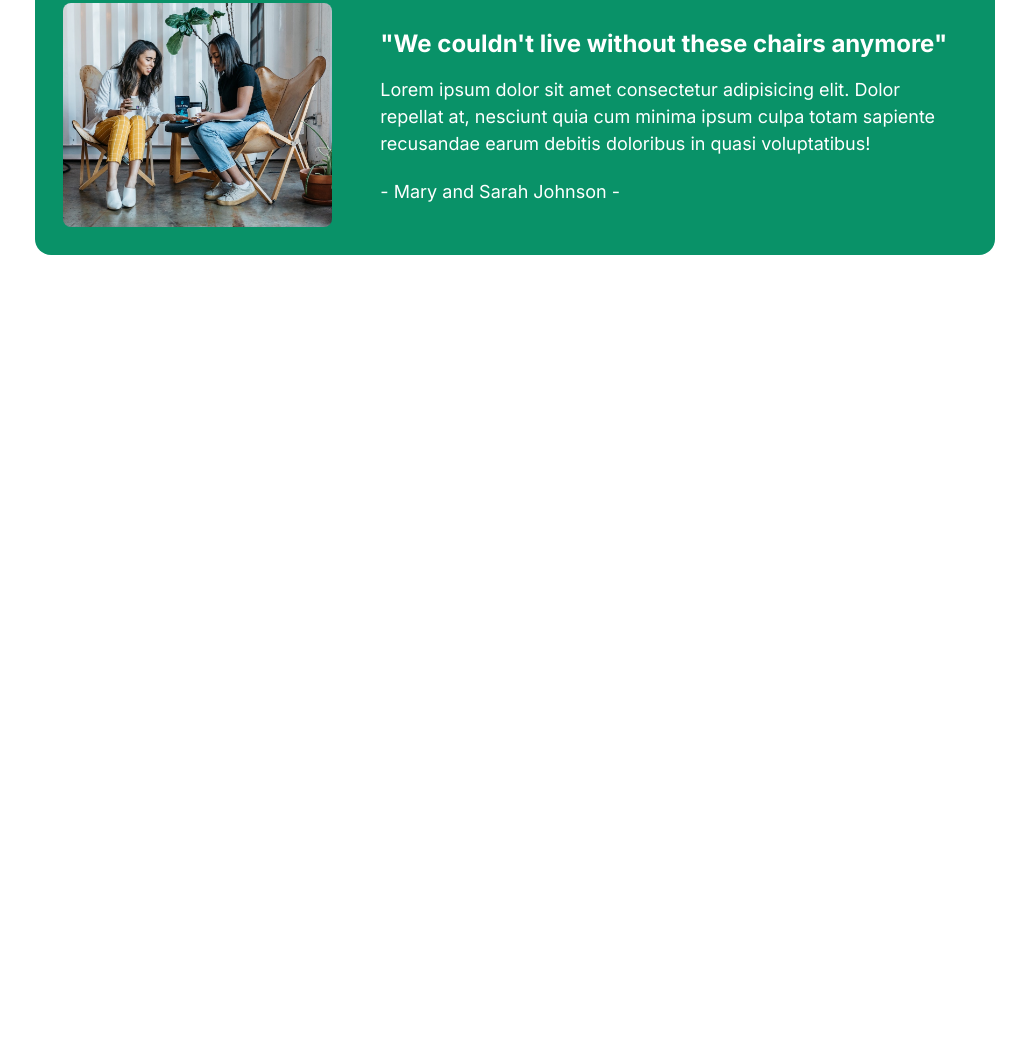
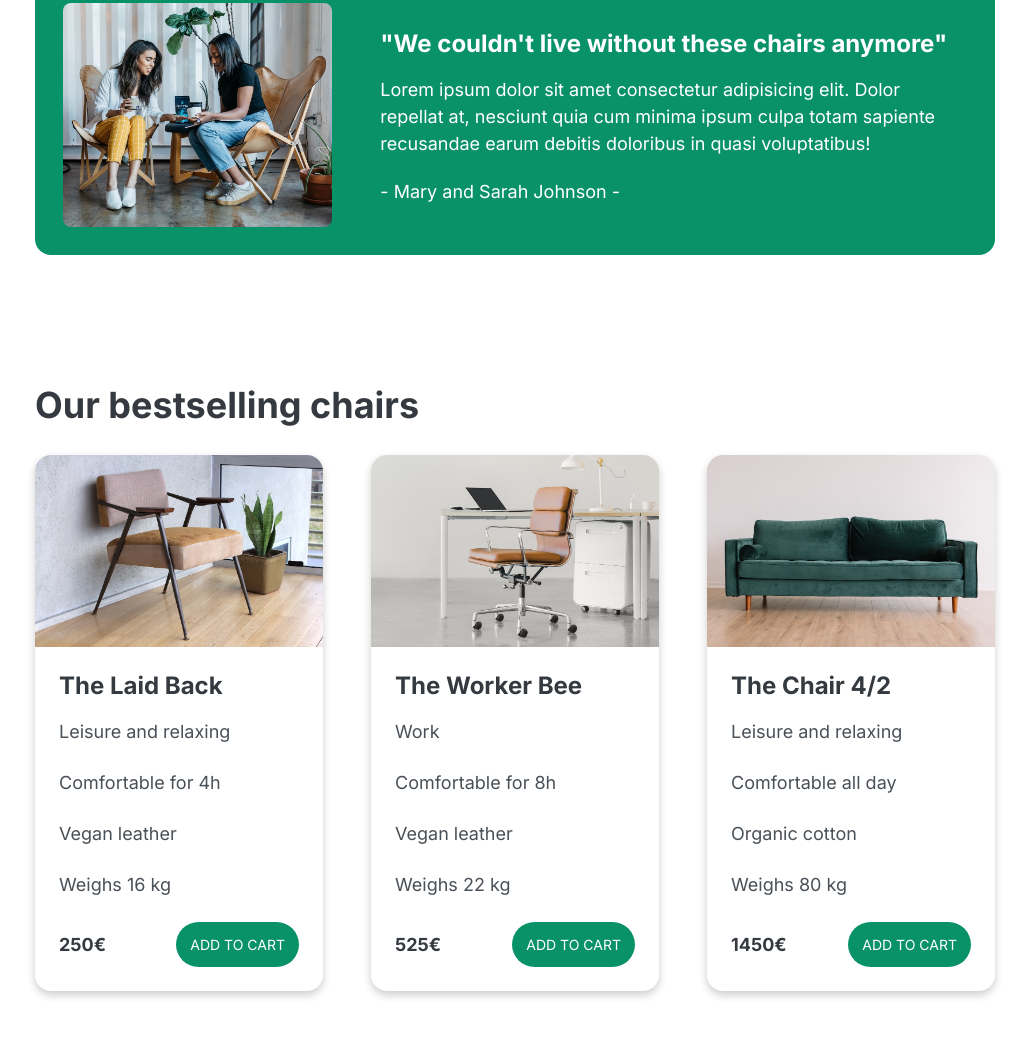
Before and after one commit to huyphamfc/sass-scss, a plain HTML site: page 01--Chair-Shop/index.html in a window 1280 px wide. Shown: the part 924-1961 px from the top of the page, without its empty margins (125-1154 px from the left). Before the commit the page ends 1243 px from the top, so only its background shows below. Drawn offline with Linux system fonts and the light colour scheme.

Commit message:
Chair Shop - build Products

```diff
--- a/01--Chair-Shop/index.html
+++ b/01--Chair-Shop/index.html
@@ -63,6 +63,60 @@
                 </div>
             </div>
         </section>
+        <!-- Products -->
+        <section class="products">
+            <h2 class="products__heading">Our bestselling chairs</h2>
+            <div class="products__items">
+                <div class="products-item">
+                    <img class="products-img" src="./img/chair-1.jpg" alt="Chair 1">
+                    <div class="products-info">
+                        <h3 class="products-heading-sub">The Laid Back</h3>
+                        <ul class="products-detail">
+                            <li class="products-describe">Leisure and relaxing</li>
+                            <li class="products-describe">Comfortable for 4h</li>
+                            <li class="products-describe">Vegan leather</li>
+                            <li class="products-describe">Weighs 16 kg</li>
+                        </ul>
+                        <div class="products-purchase">
+                            <span class="products-price">250€</span>
+                            <a class="products-btn" href="#">ADD TO CART</a>
+                        </div>
+                    </div>
+                </div>
+                <div class="products-item">
+                    <img class="products-img" src="./img/chair-2.jpg" alt="Chair 2">
+                    <div class="products-info">
+                        <h3 class="products-heading-sub">The Worker Bee</h3>
+                        <ul class="products-detail">
+                            <li class="products-describe">Work</li>
+                            <li class="products-describe">Comfortable for 8h</li>
+                            <li class="products-describe">Vegan leather</li>
+                            <li class="products-describe">Weighs 22 kg</li>
+                        </ul>
+                        <div class="products-purchase">
+                            <span class="products-price">525€</span>
+                            <a class="products-btn" href="#">ADD TO CART</a>
+                        </div>
+                    </div>
+                </div>
+                <div class="products-item">
+                    <img class="products-img" src="./img/chair-3.jpg" alt="Chair 3">
+                    <div class="products-info">
+                        <h3 class="products-heading-sub">The Chair 4/2</h3>
+                        <ul class="products-detail">
+                            <li class="products-describe">Leisure and relaxing</li>
+                            <li class="products-describe">Comfortable all day</li>
+                            <li class="products-describe">Organic cotton</li>
+                            <li class="products-describe">Weighs 80 kg</li>
+                        </ul>
+                        <div class="products-purchase">
+                            <span class="products-price">1450€</span>
+                            <a class="products-btn" href="#">ADD TO CART</a>
+                        </div>
+                    </div>
+                </div>
+            </div>
+        </section>
     </main>
 </body>
 
--- a/01--Chair-Shop/scss/abstracts/_variables.scss
+++ b/01--Chair-Shop/scss/abstracts/_variables.scss
@@ -30,4 +30,4 @@ $letter-spacing-heading: -0.1rem;
 $border-r-small: 0.8rem;
 $border-r-medium: 1.6rem;
 $border-r-btn-large: 2.8rem;
-$border-r-btn-small: 1.2rem;
+$border-r-btn-small: 2.4rem;
--- /dev/null
+++ b/01--Chair-Shop/scss/layout/_products.scss
@@ -0,0 +1,50 @@
+.products {
+  @extend %container;
+
+  .products__heading {
+    @include formatHeading($fs-heading-secondary, $ws-heading-margin-secondary);
+  }
+
+  .products__items {
+    @include grid(3, 4.8rem);
+
+    .products-item {
+      @include roundCorner($border-r-medium);
+      box-shadow: 0 4px 8px rgba(0, 0, 0, 0.2);
+
+      .products-img {
+        @extend %formatImg;
+      }
+
+      .products-info {
+        padding: 2.4rem;
+
+        .products-heading-sub {
+          @include formatHeading(
+            $fs-heading-tertiary,
+            $ws-heading-margin-tertiary
+          );
+        }
+
+        .products-describe {
+          @extend %formatParagraph;
+        }
+        .products-purchase {
+          display: flex;
+          justify-content: space-between;
+          align-items: center;
+
+          .products-price {
+            font-weight: 700;
+            color: $color-grey-shade;
+          }
+
+          .products-btn {
+            @extend %btn;
+            @extend %btn--small;
+          }
+        }
+      }
+    }
+  }
+}
--- a/01--Chair-Shop/scss/main.scss
+++ b/01--Chair-Shop/scss/main.scss
@@ -6,5 +6,6 @@
 
 @import "./layout/header";
 @import "./layout/intro";
+@import "./layout/products";
 
 @import "./components/button";
```
Also changed, not shown: 01--Chair-Shop/css/main.css, 1 other file.
